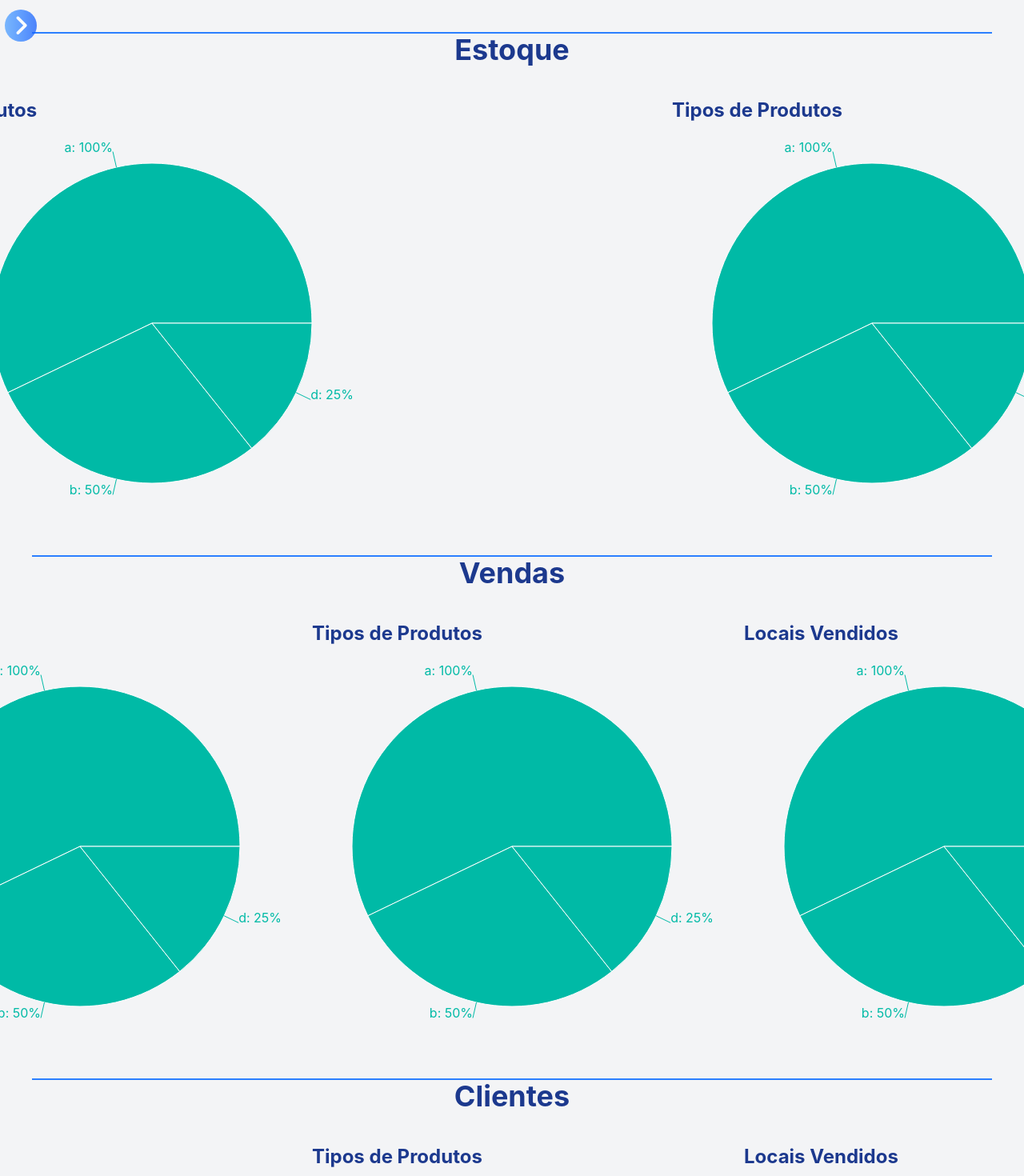
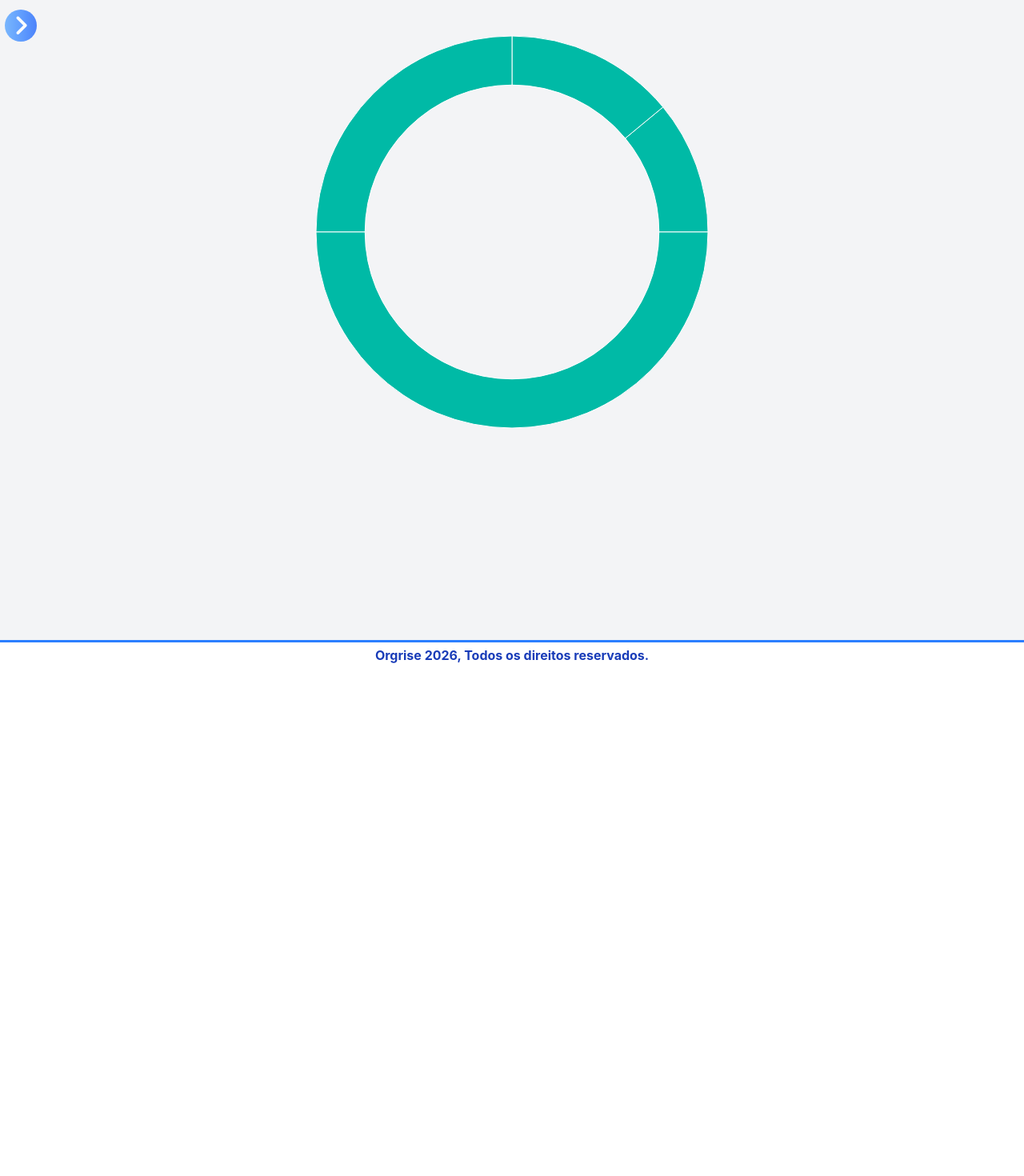
Before and after one commit to lucasdevsilva26/Orgrise, a React (Vite) app: page /charts in a window 1280 px wide. Shown: the part 60-1530 px from the top of the page at 80% size. After the commit the page ends 895 px from the top, so only its background shows below. Built offline with nearby package versions, Linux system fonts and the light colour scheme; sample sign-in values are in the browser's storage; some icons are missing.

Commit message:
changes on charts page and pop animations

```diff
--- a/src/components/charts/MyPieChart.jsx
+++ b/src/components/charts/MyPieChart.jsx
@@ -2,19 +2,22 @@ import { Pie, PieChart, Tooltip } from "recharts";
 
 const color = ["fff", "ff0", "f00"];
 
-function MyPieChart({ data }) {
+function MyPieChart({ data, size }) {
   return (
-    <PieChart width={500} height={500}>
+    <>
+      <PieChart width={size[0]} height={size[1]}>
         <Pie
           data={data}
           dataKey={"value"}
           nameKey={"name"}
-        outerRadius={200}
+          outerRadius={"100%"}
+          innerRadius={"75%"}
           fill="#00BAA6"
-        label={({ name, value }) => `${name}: ${value}%`}
+          isAnimationActive={false}
+          className=" outline-0 "
         />
-      <Tooltip />
       </PieChart>
+    </>
   );
 }
 export default MyPieChart;
--- a/src/components/inventory/ItemsList.jsx
+++ b/src/components/inventory/ItemsList.jsx
@@ -27,13 +27,13 @@ function ItemsList({ items, mode, colorMode, setItems }) {
 
   return (
     <section
-      className={` grid grid-rows-1 grid-cols-2 sm:grid-cols-3 md:grid-cols-4 lg:grid-cols-5 xl-grid-cols-7 2xl-grid-cols-9 justify-evenly h-full p-2 `}
+      className={` flex flex-wrap justify-evenly w-full h-max p2 `}
     >
       {items.map((item) => {
         return (
           <article
             key={item.id}
-            className={` flex items-center justify-center gap-2 m-3 w-9/10 h-9/10 border-2 ${colorMode} rounded-xl ${Global.colors.frontground0} `}
+            className={` flex items-center justify-center gap-2 m-3 w-100 h-50 border-2 ${colorMode} rounded-xl ${Global.colors.frontground0} elementPop `}
             onClick={() => {
               if (mode === "remove") {
                 removeItem(items, item);
@@ -41,13 +41,13 @@ function ItemsList({ items, mode, colorMode, setItems }) {
             }}
           >
             <div
-              className={` flex items-center justify-center w-1/2 ml-1 h-9/10 ${Global.colors.frontground1} rounded-2xl text-2xl `}
+              className={` flex items-center justify-center w-1/2 ml-1 h-9/10 ${Global.colors.frontground1} rounded-2xl `}
             >
               <i className={` fas fa-${item.icon} text-6xl `}></i>
             </div>
 
             <section
-              className={` flex flex-col items-center justify-evenly gap-2 w-1/2 h-full py-1 font-bold `}
+              className={` flex flex-col items-center justify-evenly gap-2 w-1/2 h-full py-1 font-bold text-2xl `}
             >
               <div className={presets.dataContainer + ` h-12 `}>
                 {item.Name}
--- a/src/index.css
+++ b/src/index.css
@@ -55,3 +55,17 @@
     transform: rotateY(0deg);
   }
 }
+
+
+.elementPop {
+  animation: pop .5s cubic-bezier(0.175, 0.885, 0.32, 1.275) forwards;
+}
+
+@keyframes pop{
+  from {
+    scale: 0.5
+  }
+  to{
+    scale: 1;
+  }
+}
--- a/src/pages/Charts.jsx
+++ b/src/pages/Charts.jsx
@@ -7,9 +7,10 @@ import { Global } from "../main";
 
 function Charts() {
   const data = [
-    { name: "a", value: 100 },
-    { name: "b", value: 50 },
-    { name: "d", value: 25 },
+    { name: "1", value: 11 },
+    { name: "2", value: 14 },
+    { name: "3", value: 25 },
+    { name: "4", value: 50 },
   ];
 
   return (
@@ -17,93 +18,7 @@ function Charts() {
       <Header colors={Global.colors}></Header>
       <Body colors={Global.colors}>
         <section className={` flex flex-col items-center gap-10 w-full p-10 `}>
-          <h1
-            className={
-              Global.colors.title +
-              ` flex justify-center w-full font-bold text-4xl border-t-2 ${Global.colors.border} `
-            }
-          >
-            Estoque
-          </h1>
-
-          <section className={` flex flex-row gap-100`}>
-            <div>
-              <h2 className={Global.colors.title + ` font-bold text-2xl `}>
-                Produtos
-              </h2>
-              <MyPieChart data={data}></MyPieChart>
-            </div>
-
-            <div>
-              <h2 className={Global.colors.title + ` font-bold text-2xl `}>
-                Tipos de Produtos
-              </h2>
-              <MyPieChart data={data}></MyPieChart>
-            </div>
-          </section>
-
-          <h1
-            className={
-              Global.colors.title +
-              ` flex justify-center w-full font-bold text-4xl border-t-2 ${Global.colors.border} `
-            }
-          >
-            Vendas
-          </h1>
-
-          <section className={` flex flex-row gap-10`}>
-            <div>
-              <h2 className={Global.colors.title + ` font-bold text-2xl `}>
-                Produtos
-              </h2>
-              <MyPieChart data={data}></MyPieChart>
-            </div>
-
-            <div>
-              <h2 className={Global.colors.title + ` font-bold text-2xl `}>
-                Tipos de Produtos
-              </h2>
-              <MyPieChart data={data}></MyPieChart>
-            </div>
-
-            <div>
-              <h2 className={Global.colors.title + ` font-bold text-2xl `}>
-                Locais Vendidos
-              </h2>
-              <MyPieChart data={data}></MyPieChart>
-            </div>
-          </section>
-
-          <h1
-            className={
-              Global.colors.title +
-              ` flex justify-center w-full font-bold text-4xl border-t-2 ${Global.colors.border} `
-            }
-          >
-            Clientes
-          </h1>
-          <section className={` flex flex-row gap-10`}>
-            <div>
-              <h2 className={Global.colors.title + ` font-bold text-2xl `}>
-                Produtos
-              </h2>
-              <MyPieChart data={data}></MyPieChart>
-            </div>
-
-            <div>
-              <h2 className={Global.colors.title + ` font-bold text-2xl `}>
-                Tipos de Produtos
-              </h2>
-              <MyPieChart data={data}></MyPieChart>
-            </div>
-
-            <div>
-              <h2 className={Global.colors.title + ` font-bold text-2xl `}>
-                Locais Vendidos
-              </h2>
-              <MyPieChart data={data}></MyPieChart>
-            </div>
-          </section>
+          <MyPieChart data={data} size={[500, 500]}></MyPieChart>
         </section>
       </Body>
       <Footer colors={Global.colors}></Footer>
```
Lines whose indentation alone changed are shown as unchanged.
